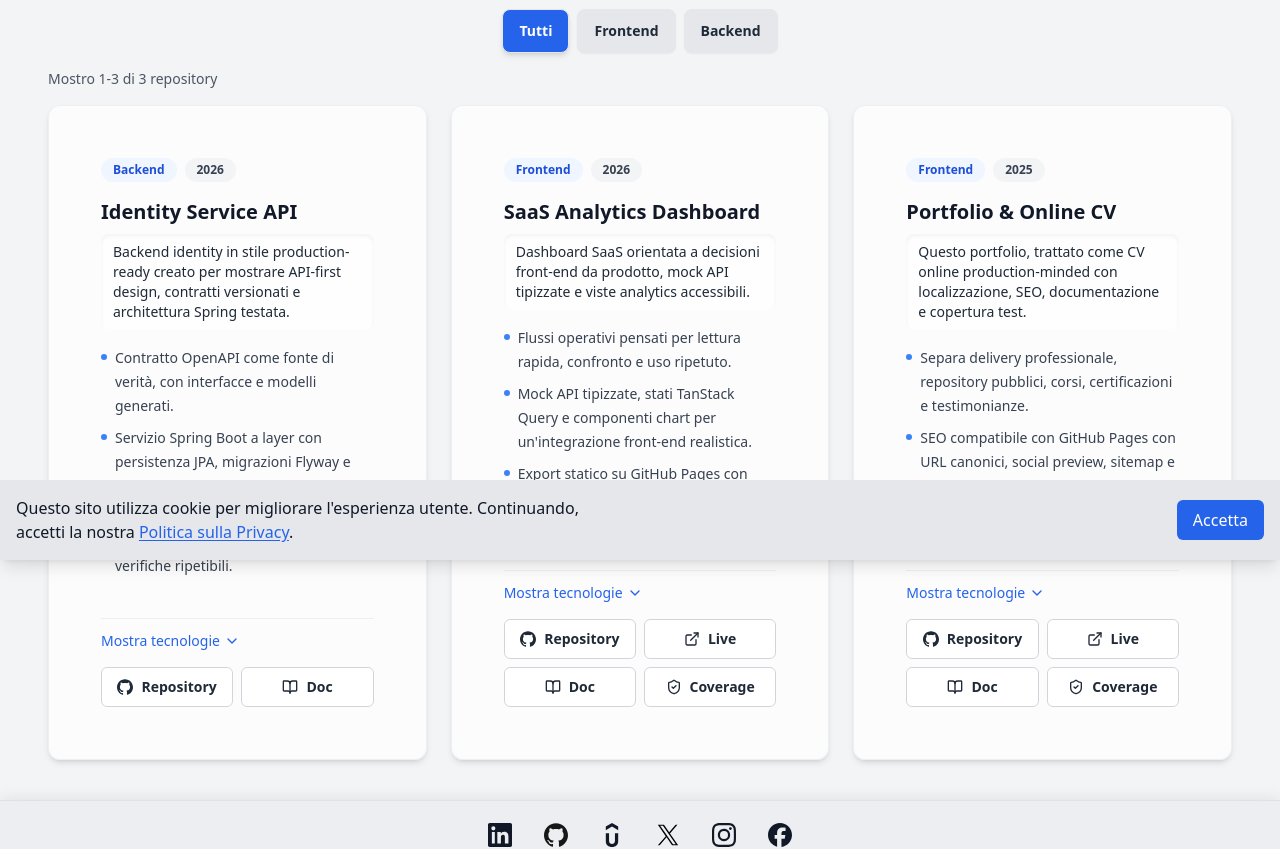
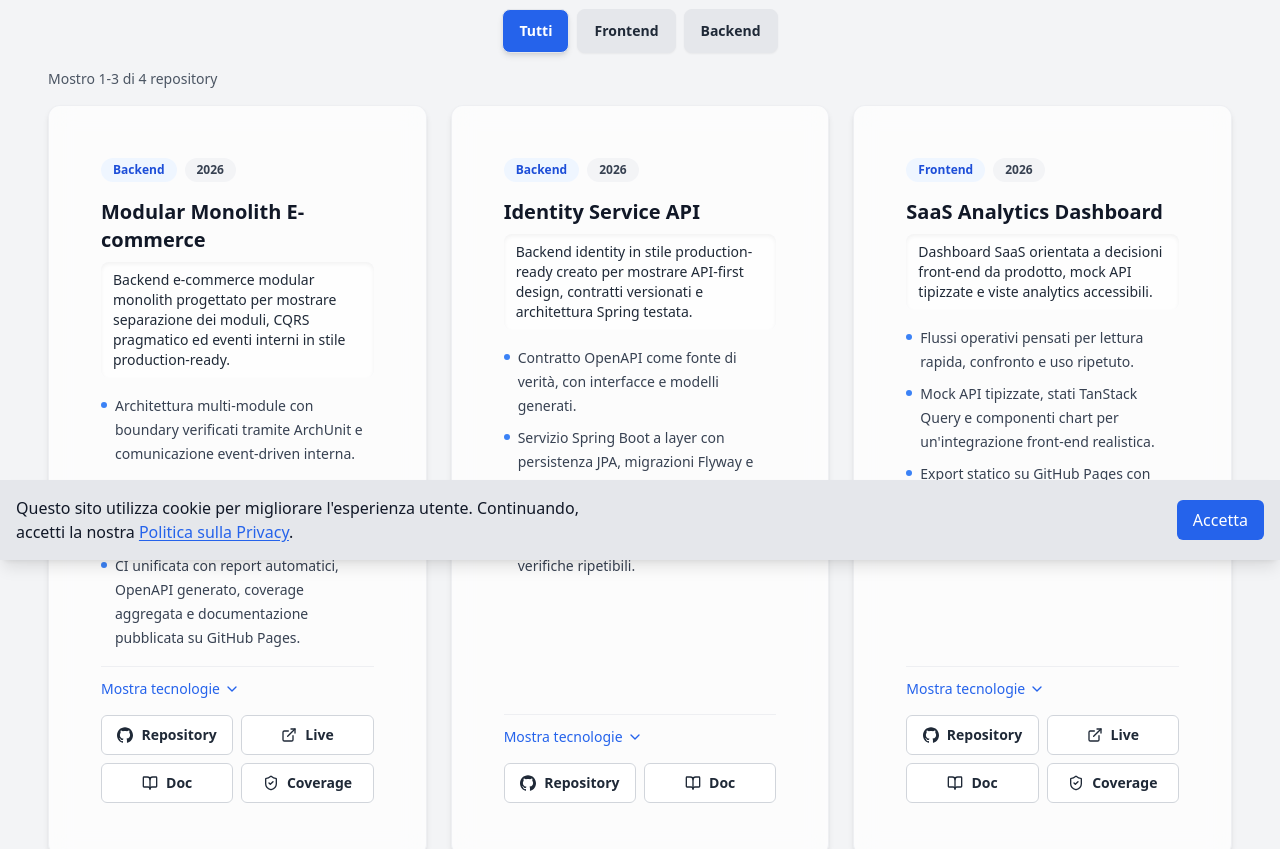
Before and after one commit to DanieleMasone/ingdanielemasone, a React (Vite) app: page /github-projects in a window 1280 px wide. Shown: the part 240-1089 px from the top of the page. Built offline with nearby package versions, Linux system fonts and the light colour scheme.

Commit message:
chore: github_projects_page

```diff
--- a/src/locales/de/translation.json
+++ b/src/locales/de/translation.json
@@ -85,6 +85,14 @@
       "coverage": "Coverage"
     },
     "projects": {
+      "modular_monolith_ecommerce": {
+        "summary": "Production-orientiertes Modular-Monolith-E-Commerce-Backend zur Demonstration klarer Modulgrenzen, pragmatischem CQRS und interner eventbasierter Kommunikation.",
+        "highlights": {
+          "architecture": "Multi-Modul-Architektur mit durch ArchUnit überprüfbaren Grenzen und interner eventgetriebener Kommunikation.",
+          "integration": "PostgreSQL-Persistenz, Redis-Cache, Flyway-Migrationen und Testcontainers-Integration für realistische Umgebungen.",
+          "quality": "Zentrale CI-Pipeline mit automatisierten Reports, generiertem OpenAPI, aggregierter Coverage und GitHub-Pages-Dokumentation."
+        }
+      },
       "identity_service": {
         "summary": "Production-Style-Identity-Backend zur Demonstration von API-first Design, versionierten Verträgen und getesteter Spring-Architektur.",
         "highlights": {
--- a/src/locales/en/translation.json
+++ b/src/locales/en/translation.json
@@ -85,6 +85,14 @@
       "coverage": "Coverage"
     },
     "projects": {
+      "modular_monolith_ecommerce": {
+        "summary": "Production-minded modular monolith e-commerce backend built to showcase module boundaries, pragmatic CQRS, and internal event-driven communication.",
+        "highlights": {
+          "architecture": "Multi-module architecture with enforceable boundaries through ArchUnit and internal event-driven communication.",
+          "integration": "PostgreSQL persistence, Redis caching, Flyway migrations, and Testcontainers integration for realistic environments.",
+          "quality": "Unified CI pipeline with automated reports, generated OpenAPI, aggregated coverage, and GitHub Pages documentation."
+        }
+      },
       "identity_service": {
         "summary": "Production-style identity backend built to demonstrate API-first design, versioned contracts and a tested Spring architecture.",
         "highlights": {
--- a/src/locales/es/translation.json
+++ b/src/locales/es/translation.json
@@ -85,6 +85,14 @@
       "coverage": "Coverage"
     },
     "projects": {
+      "modular_monolith_ecommerce": {
+        "summary": "Backend e-commerce modular monolith diseñado para mostrar separación de módulos, CQRS pragmático y comunicación interna basada en eventos.",
+        "highlights": {
+          "architecture": "Arquitectura multi-módulo con límites verificables mediante ArchUnit y comunicación interna orientada a eventos.",
+          "integration": "Persistencia PostgreSQL, caché Redis, migraciones Flyway e integración con Testcontainers para entornos realistas.",
+          "quality": "Pipeline CI unificada con reportes automáticos, OpenAPI generado, cobertura agregada y documentación publicada en GitHub Pages."
+        }
+      },
       "identity_service": {
         "summary": "Backend de identidad con enfoque production-ready para mostrar diseño API-first, contratos versionados y arquitectura Spring testeada.",
         "highlights": {
--- a/src/locales/fr/translation.json
+++ b/src/locales/fr/translation.json
@@ -85,6 +85,14 @@
       "coverage": "Coverage"
     },
     "projects": {
+      "modular_monolith_ecommerce": {
+        "summary": "Backend e-commerce en modular monolith conçu pour démontrer des frontières de modules claires, un CQRS pragmatique et une communication interne orientée événements.",
+        "highlights": {
+          "architecture": "Architecture multi-modules avec frontières vérifiées via ArchUnit et communication interne event-driven.",
+          "integration": "Persistance PostgreSQL, cache Redis, migrations Flyway et intégration Testcontainers pour des environnements réalistes.",
+          "quality": "Pipeline CI unifiée avec rapports automatiques, OpenAPI généré, couverture agrégée et documentation publiée sur GitHub Pages."
+        }
+      },
       "identity_service": {
         "summary": "Backend d'identité au style production-ready conçu pour montrer l'approche API-first, les contrats versionnés et une architecture Spring testée.",
         "highlights": {
--- a/src/locales/it/translation.json
+++ b/src/locales/it/translation.json
@@ -85,6 +85,14 @@
       "coverage": "Coverage"
     },
     "projects": {
+      "modular_monolith_ecommerce": {
+        "summary": "Backend e-commerce modular monolith progettato per mostrare separazione dei moduli, CQRS pragmatico ed eventi interni in stile production-ready.",
+        "highlights": {
+          "architecture": "Architettura multi-module con boundary verificati tramite ArchUnit e comunicazione event-driven interna.",
+          "integration": "Persistenza PostgreSQL, cache Redis, migrazioni Flyway e integrazione Testcontainers per ambienti realistici.",
+          "quality": "CI unificata con report automatici, OpenAPI generato, coverage aggregata e documentazione pubblicata su GitHub Pages."
+        }
+      },
       "identity_service": {
         "summary": "Backend identity in stile production-ready creato per mostrare API-first design, contratti versionati e architettura Spring testata.",
         "highlights": {
--- a/src/mock/githubProjects.js
+++ b/src/mock/githubProjects.js
@@ -23,6 +23,37 @@
  * }>}
  */
 export const githubProjects = [
+    {
+        id: "modular-monolith-ecommerce",
+        name: "Modular Monolith E-commerce",
+        category: "backend",
+        year: "2026",
+        summaryKey: "github_projects_page.projects.modular_monolith_ecommerce.summary",
+        highlightsKeys: [
+            "github_projects_page.projects.modular_monolith_ecommerce.highlights.architecture",
+            "github_projects_page.projects.modular_monolith_ecommerce.highlights.integration",
+            "github_projects_page.projects.modular_monolith_ecommerce.highlights.quality"
+        ],
+        tech: "Java 21, Spring Boot 4, PostgreSQL, Redis, Flyway, Testcontainers, ArchUnit, MapStruct, Docker Compose, Maven, GitHub Actions",
+        links: [
+            {
+                type: "repository",
+                href: "https://github.com/DanieleMasone/modular-monolith-ecommerce"
+            },
+            {
+                type: "live",
+                href: "https://danielemasone.github.io/modular-monolith-ecommerce/dashboard/"
+            },
+            {
+                type: "documentation",
+                href: "https://danielemasone.github.io/modular-monolith-ecommerce/"
+            },
+            {
+                type: "coverage",
+                href: "https://danielemasone.github.io/modular-monolith-ecommerce/coverage/"
+            }
+        ]
+    },
     {
         id: "identity-service",
         name: "Identity Service API",
```
